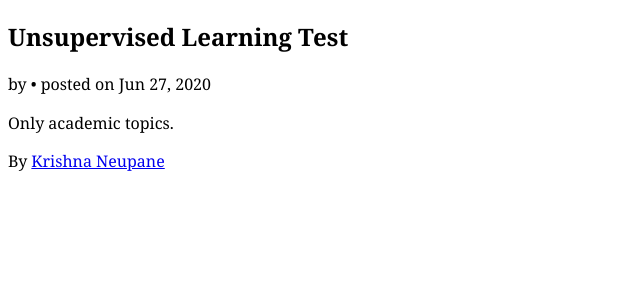
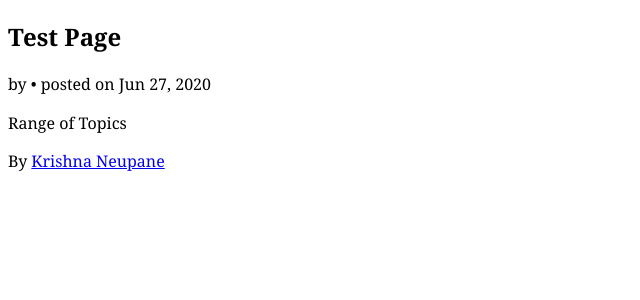
Before and after one commit to krishpn/krishpn.github.io, a Jekyll site: the page built from _posts/2024-7-28-writeup.markdown, in a window 1280 px wide. Shown: the top 300 px of the page, without its empty margins (0-640 px from the left). Built offline with Jekyll 4.4.1, drawn with Linux system fonts in a browser that asks for light colours; some web fonts are replaced.

Commit message:
test file after 4 years

```diff
--- a/_posts/2024-7-28-writeup.markdown
+++ b/_posts/2024-7-28-writeup.markdown
@@ -1,7 +1,7 @@
 ---
 layout: post
-title:  "Unsupervised Learning Test"
+title:  "Test Page"
 date:   2020-06-27
 ---
 
-Only academic topics.
+Range of Topics
```
